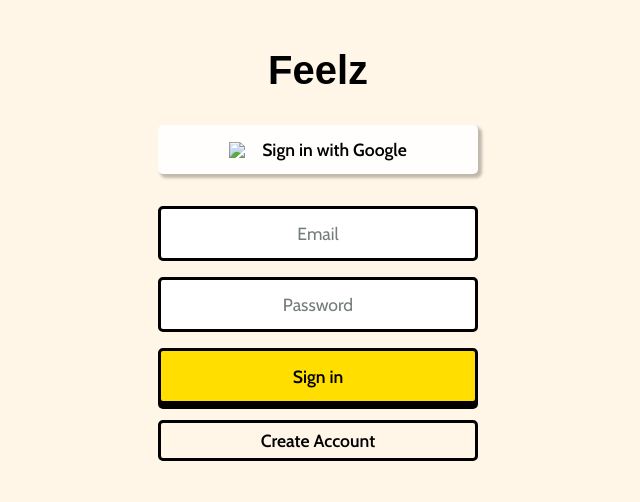
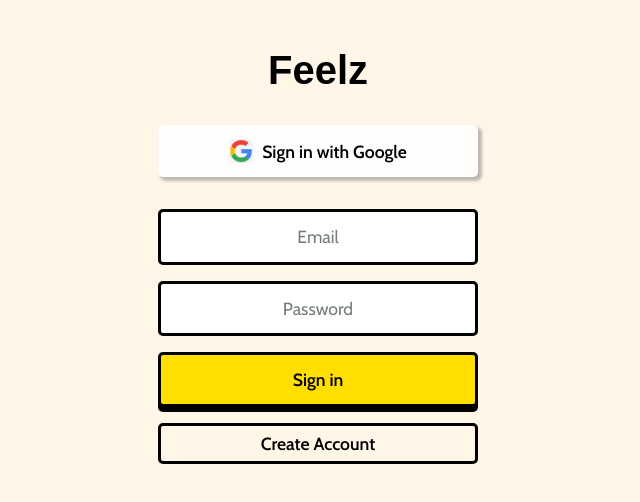
Before and after one commit to EhrenAbbott/Journal_App, a website with bundled scripts: page index.html in a window 1280 px wide. Shown: the whole page, without its empty margins (322-962 px from the left). Built offline with nearby package versions, Linux system fonts and the light colour scheme; no server answers; files whose address does not match are found by name; a web font is replaced by a local one.

Commit message:
Fixed bug preventing Google logo from properly displaying

```diff
--- a/index.html
+++ b/index.html
@@ -17,7 +17,7 @@
 
                 <div class="provider-buttons">
                     <button id="sign-in-with-google-btn" class="provider-btn">
-                        <img src="assets/icons/google.png" class="google-btn-logo">
+                        <img src="assets/icons/google-logo.jpg" class="google-btn-logo">
                         Sign in with Google
                     </button>
                 </div>
```
